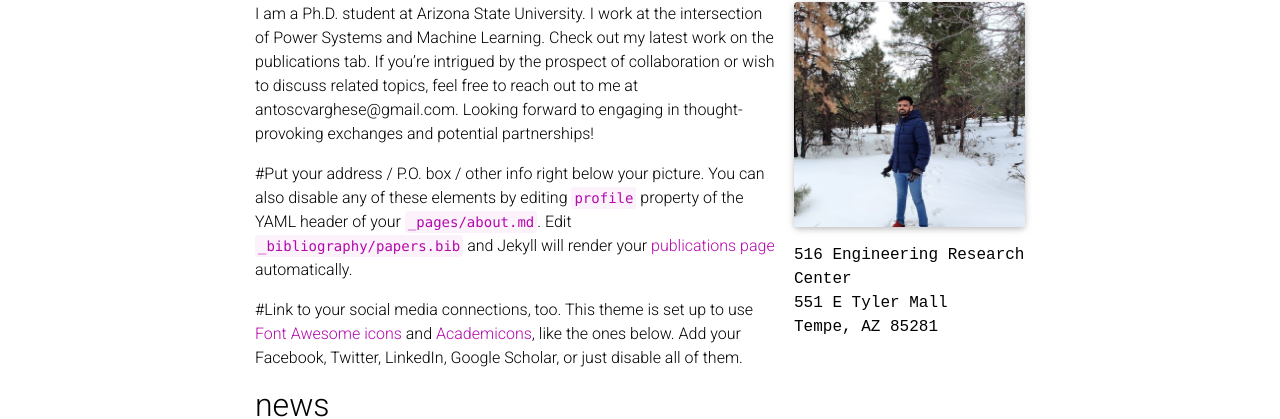
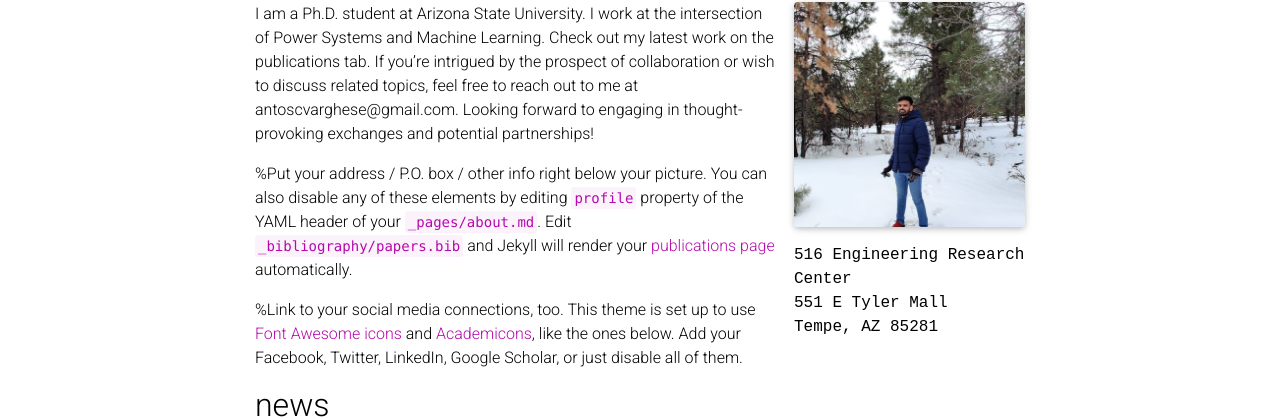
Before and after one commit to thesudo91/thesudo91.github.io, a Jekyll site: the page built from _pages/about.md, in a window 1280 px wide and 1324 px high. Shown: the part 199-618 px from the top of the window. Built offline with Jekyll 4.4.1, drawn with Linux system fonts in a browser that asks for light colours; full-size pictures stand in for the smaller copies a plugin makes; emoji names are drawn with the system emoji font; comment, search, counter and statistics services are not loaded; a style sheet for code colours, icons or effects is not loaded.

Commit message:
Update about.md

```diff
--- a/_pages/about.md
+++ b/_pages/about.md
@@ -21,6 +21,6 @@
 
 I am a Ph.D. student at Arizona State University. I work at the intersection of Power Systems and Machine Learning. Check out my latest work on the publications tab. If you're intrigued by the prospect of collaboration or wish to discuss related topics, feel free to reach out to me at antoscvarghese@gmail.com. Looking forward to engaging in thought-provoking exchanges and potential partnerships!
 
-#Put your address / P.O. box / other info right below your picture. You can also disable any of these elements by editing `profile` property of the YAML header of your `_pages/about.md`. Edit `_bibliography/papers.bib` and Jekyll will render your [publications page](/al-folio/publications/) automatically.
+%Put your address / P.O. box / other info right below your picture. You can also disable any of these elements by editing `profile` property of the YAML header of your `_pages/about.md`. Edit `_bibliography/papers.bib` and Jekyll will render your [publications page](/al-folio/publications/) automatically.
 
-#Link to your social media connections, too. This theme is set up to use [Font Awesome icons](http://fortawesome.github.io/Font-Awesome/) and [Academicons](https://jpswalsh.github.io/academicons/), like the ones below. Add your Facebook, Twitter, LinkedIn, Google Scholar, or just disable all of them.
+%Link to your social media connections, too. This theme is set up to use [Font Awesome icons](http://fortawesome.github.io/Font-Awesome/) and [Academicons](https://jpswalsh.github.io/academicons/), like the ones below. Add your Facebook, Twitter, LinkedIn, Google Scholar, or just disable all of them.
```
